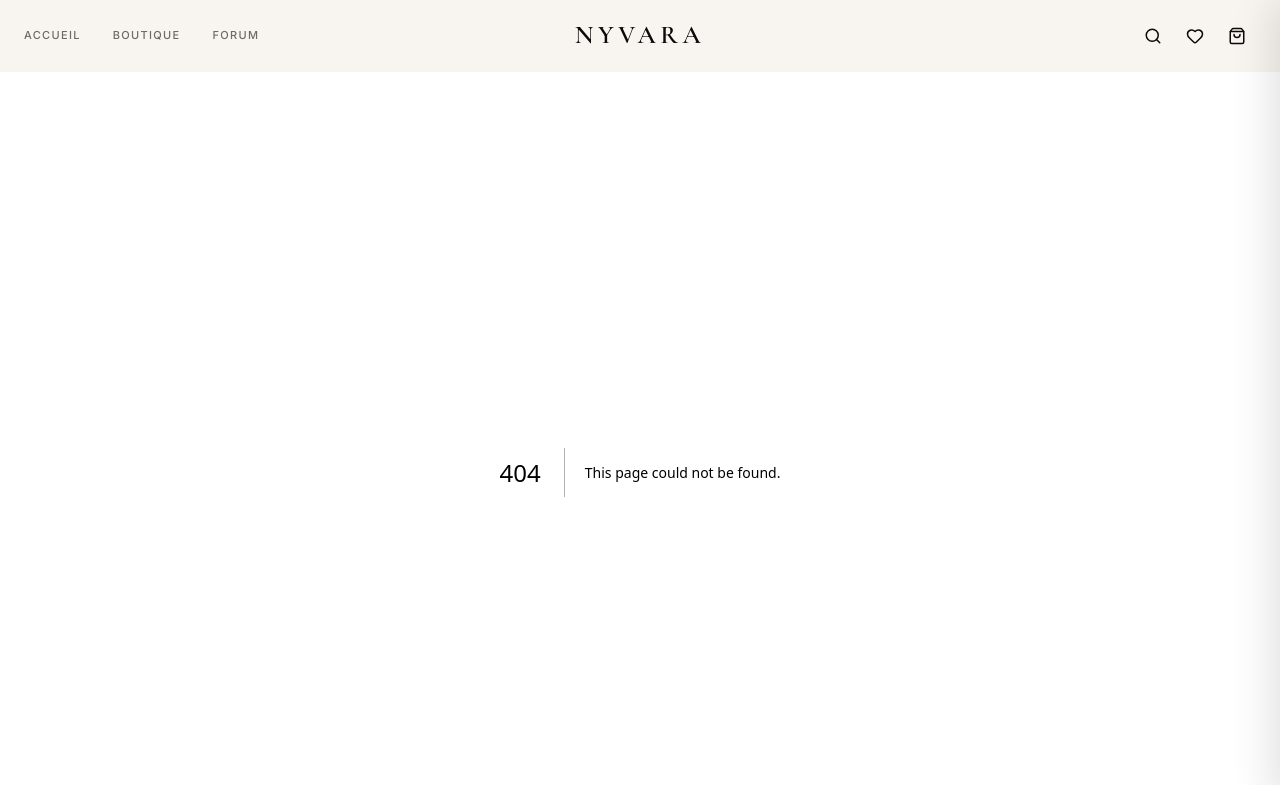
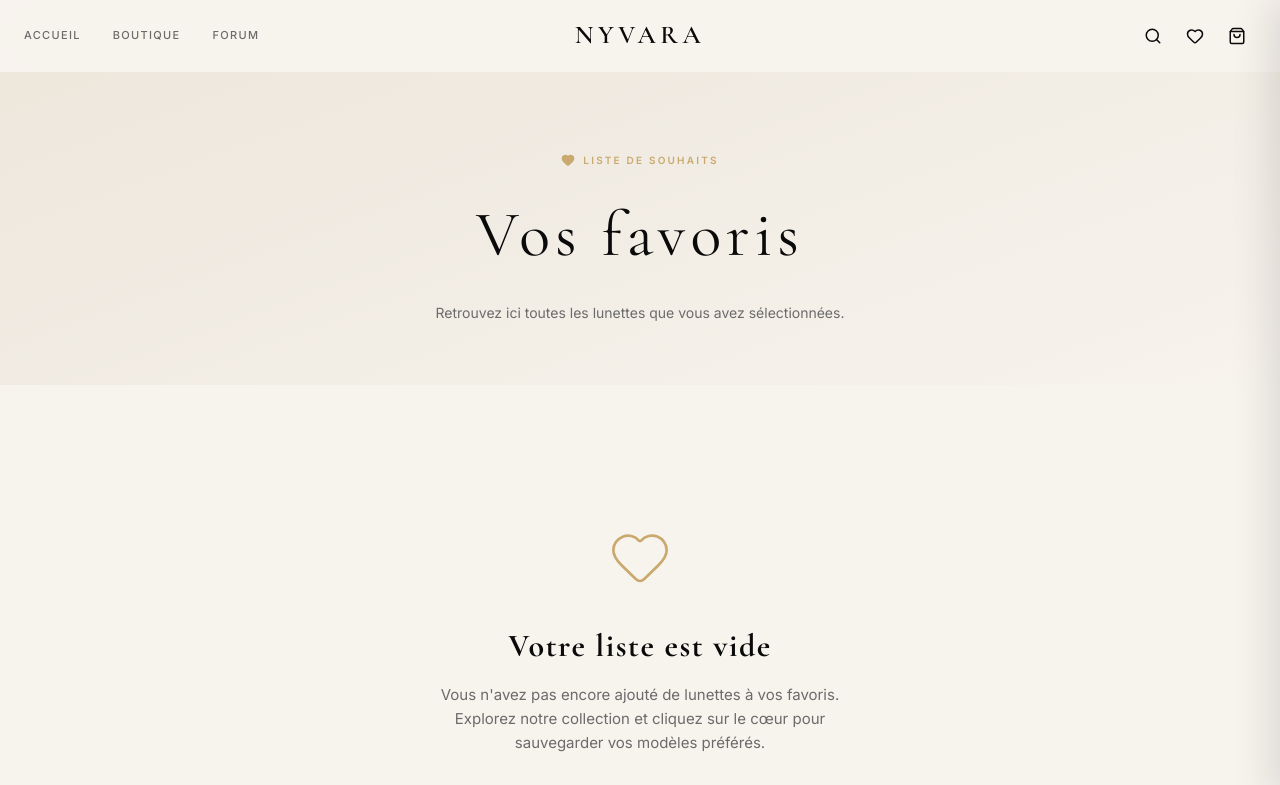
Before and after one commit to nyvarastore/nyvara, a Next.js app in the folder client/: page /wishlist in a window 1280 px wide. Before the commit this address had no page. Shown: the top 785 px of the page. Built offline with nearby package versions, Linux system fonts and the light colour scheme.

Commit message:
feat: add wishlist page

```diff
--- /dev/null
+++ b/client/src/app/wishlist/page.tsx
@@ -0,0 +1,51 @@
+'use client';
+
+import { useWishlist } from '@/context/WishlistContext';
+import ProductCard from '@/components/shop/ProductCard';
+import Button from '@/components/ui/Button';
+import { Heart } from 'lucide-react';
+import Link from 'next/link';
+import styles from './wishlist.module.css';
+
+export default function WishlistPage() {
+  const { items } = useWishlist();
+
+  return (
+    <div className={styles.page}>
+      {/* Header */}
+      <header className={styles.header}>
+        <div className={styles.eyebrow}>
+          <Heart size={14} fill="currentColor" /> Liste de souhaits
+        </div>
+        <h1 className={styles.title}>Vos favoris</h1>
+        <p className={styles.subtitle}>
+          Retrouvez ici toutes les lunettes que vous avez sélectionnées.
+        </p>
+      </header>
+
+      {/* Content */}
+      <main className={styles.content}>
+        {items.length === 0 ? (
+          <div className={styles.empty}>
+            <div className={styles.emptyIcon}>
+              <Heart size={64} strokeWidth={1} />
+            </div>
+            <h2 className={styles.emptyTitle}>Votre liste est vide</h2>
+            <p className={styles.emptyText}>
+              Vous n'avez pas encore ajouté de lunettes à vos favoris. Explorez notre collection et cliquez sur le cœur pour sauvegarder vos modèles préférés.
+            </p>
+            <Link href="/shop">
+              <Button variant="primary" size="lg">Découvrir la collection</Button>
+            </Link>
+          </div>
+        ) : (
+          <div className={styles.grid}>
+            {items.map((product) => (
+              <ProductCard key={product.id} product={product} />
+            ))}
+          </div>
+        )}
+      </main>
+    </div>
+  );
+}
--- /dev/null
+++ b/client/src/app/wishlist/wishlist.module.css
@@ -0,0 +1,77 @@
+.page {
+  min-height: 100vh;
+}
+
+.header {
+  background: linear-gradient(160deg, var(--color-cream-dark) 0%, var(--color-cream) 100%);
+  padding: 80px 24px 60px;
+  text-align: center;
+}
+
+.eyebrow {
+  font-size: 10px;
+  font-weight: 600;
+  letter-spacing: 0.22em;
+  text-transform: uppercase;
+  color: var(--color-gold);
+  margin-bottom: 16px;
+  display: flex;
+  align-items: center;
+  justify-content: center;
+  gap: 8px;
+}
+
+.title {
+  font-family: var(--font-editorial);
+  font-size: clamp(2.5rem, 5vw, 4rem);
+  font-weight: 400;
+  letter-spacing: 0.08em;
+  color: var(--color-black);
+  margin-bottom: 16px;
+}
+
+.subtitle {
+  font-size: 14px;
+  color: var(--color-grey);
+}
+
+.content {
+  max-width: 1280px;
+  margin: 0 auto;
+  padding: 60px 24px 100px;
+}
+
+.grid {
+  display: grid;
+  grid-template-columns: repeat(auto-fill, minmax(280px, 1fr));
+  gap: 32px 24px;
+}
+
+.empty {
+  display: flex;
+  flex-direction: column;
+  align-items: center;
+  justify-content: center;
+  text-align: center;
+  padding: 80px 24px;
+  background: var(--color-cream);
+  border-radius: 12px;
+}
+
+.emptyIcon {
+  color: var(--color-gold);
+  margin-bottom: 24px;
+}
+
+.emptyTitle {
+  font-family: var(--font-editorial);
+  font-size: 2rem;
+  letter-spacing: 0.05em;
+  margin-bottom: 12px;
+}
+
+.emptyText {
+  color: var(--color-grey);
+  margin-bottom: 32px;
+  max-width: 400px;
+}
```
